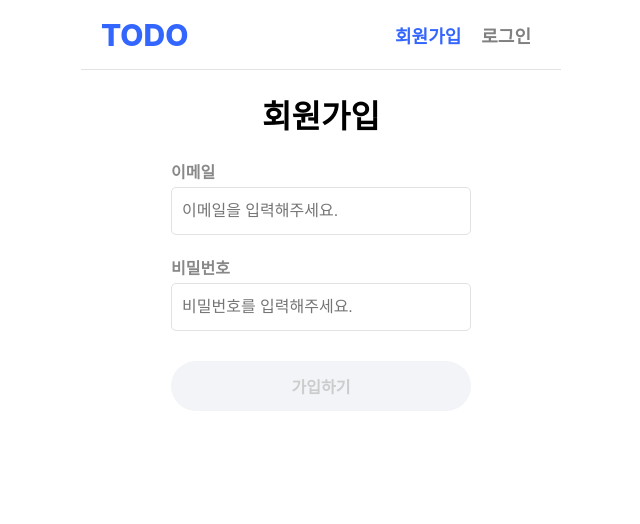
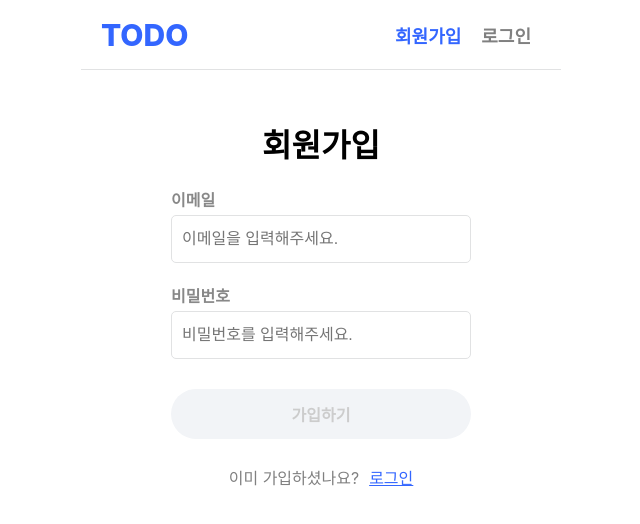
Before and after one commit to 0chae01/wanted-pre-onboarding-frontend, a React (Create React App) app: page /signup in a window 1280 px wide. Shown: the top 524 px of the page, without its empty margins (319-959 px from the left). Built offline with nearby package versions, Linux system fonts and the light colour scheme.

Commit message:
design: 로그인/회원가입 margin 수정, 회원가입페이지 로그인버튼 추가

```diff
--- a/src/pages/SignIn.tsx
+++ b/src/pages/SignIn.tsx
@@ -102,7 +102,7 @@ export default SignIn;
 
 const Container = styled.div`
   width: 300px;
-  margin: 0 auto;
+  margin: 50px auto;
 `;
 
 const Title = styled.h1`
@@ -178,4 +178,7 @@ const SignUpButtonArea = styled.div`
   a {
     color: #36f;
   }
+  p {
+    color: gray;
+  }
 `;
--- a/src/pages/SignUp.tsx
+++ b/src/pages/SignUp.tsx
@@ -1,6 +1,6 @@
 import React, { useState } from "react";
 import styled, { css } from "styled-components";
-import { useNavigate } from "react-router-dom";
+import { Link, useNavigate } from "react-router-dom";
 import API_BASE_URL from "../constants/path";
 
 const SignUp = () => {
@@ -52,7 +52,7 @@ const SignUp = () => {
   };
 
   return (
-    <>
+    <Container>
       <Title>회원가입</Title>
       <SignUpForm onSubmit={handleSubmit}>
         <InputContainer>
@@ -89,11 +89,19 @@ const SignUp = () => {
           가입하기
         </SubmitButton>
       </SignUpForm>
-    </>
+      <SignInButtonArea>
+        <p>이미 가입하셨나요?</p>
+        <Link to="/signin">로그인</Link>
+      </SignInButtonArea>
+    </Container>
   );
 };
 
 export default SignUp;
+
+const Container = styled.div`
+  margin: 50px auto;
+`;
 
 const Title = styled.h1`
   text-align: center;
@@ -158,3 +166,17 @@ const ErrorMessage = styled.p`
   color: red;
   margin: 4px 0;
 `;
+
+const SignInButtonArea = styled.div`
+  display: flex;
+  justify-content: center;
+  align-items: center;
+  gap: 10px;
+
+  a {
+    color: #36f;
+  }
+  p {
+    color: gray;
+  }
+`;
```
